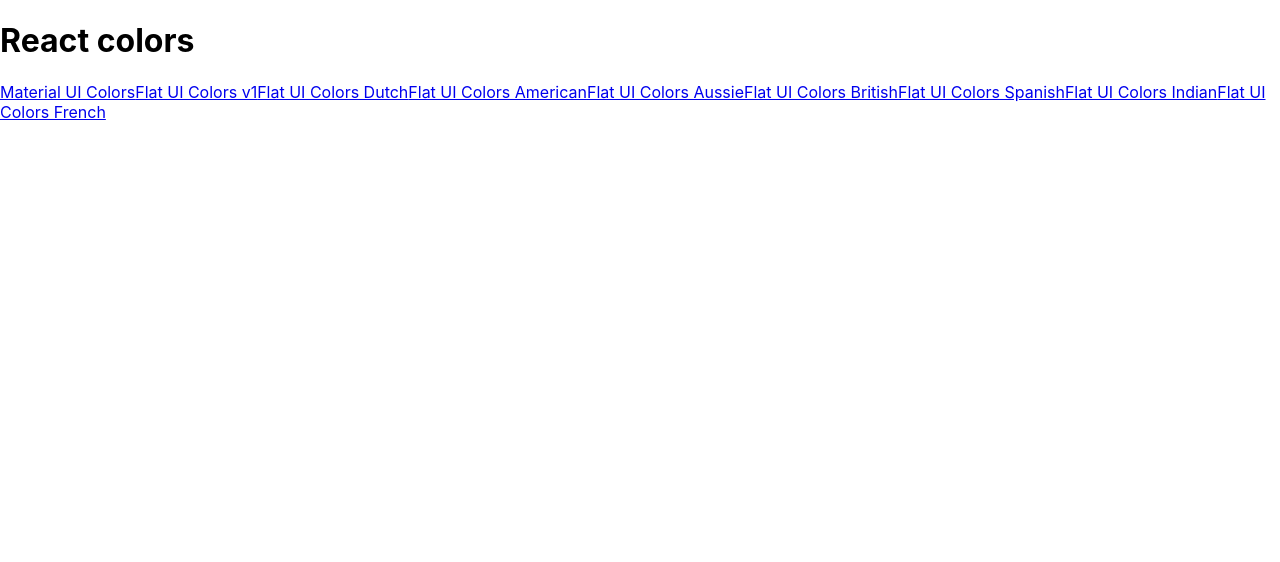
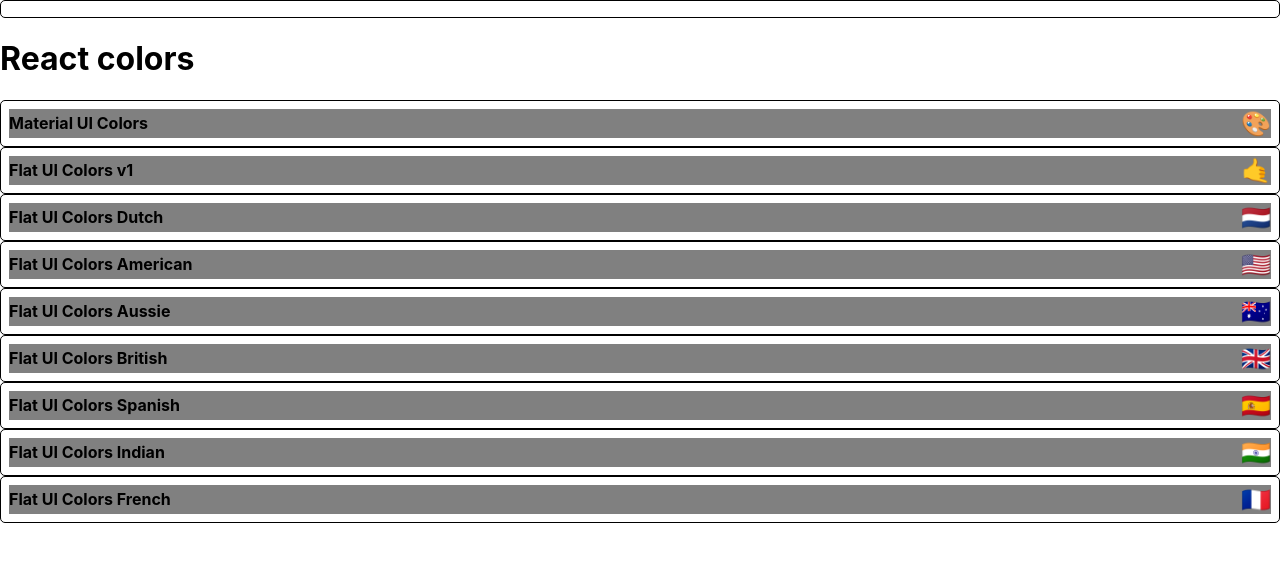
Before and after one commit to karlbalagtey/react-palette, a React (Create React App) app: page / in a window 1280 px wide. Shown: the top 562 px of the page. Built offline with nearby package versions, Linux system fonts and the light colour scheme.

Commit message:
Style miniPalette

```diff
--- a/package.json
+++ b/package.json
@@ -5,6 +5,7 @@
   "dependencies": {
     "@material-ui/core": "^4.2.0",
     "@material-ui/icons": "^4.2.1",
+    "@material-ui/styles": "^4.2.0",
     "chroma-js": "^2.0.4",
     "rc-slider": "^8.6.13",
     "react": "^16.8.6",
--- a/public/index.html
+++ b/public/index.html
@@ -20,7 +20,7 @@
       work correctly both with client-side routing and a non-root public URL.
       Learn how to configure a non-root public URL by running `npm run build`.
     -->
-    <title>React App</title>
+    <title>Colours</title>
   </head>
   <body>
     <noscript>You need to enable JavaScript to run this app.</noscript>
--- /dev/null
+++ b/src/MiniPalette.js
@@ -0,0 +1,49 @@
+import React from 'react';
+import { withStyles } from '@material-ui/styles';
+
+const styles = {
+	root: {
+		backgroundColor: "white",
+		border: "1px solid black",
+		borderRadius: "5px",
+		padding: "0.5rem",
+		position: "relative",
+		overflow: "hidden",
+		"&:hover": {
+			cursor: "pointer"
+		}
+	},
+	colors: {
+		backgroundColor: "grey"
+	},
+	title: {
+		display: "flex",
+		justifyContent: "space-between",
+		alignItems: "center",
+		margin: "0",
+		color: "black",
+		fontSize: "1rem",
+		position: "relative"
+	},
+	emoji: {
+		marginLeft: "0.5rem",
+		fontSize: "1.5rem"
+	}
+};
+
+function MiniPalette(props){
+	const { classes, paletteName, emoji } = props;
+
+	return (
+		<div className={classes.root}>
+			<div className={classes.colors}>
+				<h5 className={classes.title}>
+					{paletteName}
+					<span className={classes.emoji}>{emoji}</span>
+				</h5>
+			</div>
+		</div>
+	)
+}
+
+export default withStyles(styles)(MiniPalette);
--- a/src/PaletteList.js
+++ b/src/PaletteList.js
@@ -1,5 +1,5 @@
 import React, { Component } from 'react';
-import { Link } from 'react-router-dom';
+import MiniPalette from './MiniPalette';
 
 class PaletteList extends Component {
 	render() {
@@ -7,9 +7,10 @@
 
 		return (
 			<div>
+				<MiniPalette />
 				<h1>React colors</h1>
 				{palettes.map(palette => (
-					<Link to={`/palette/${palette.id}`}>{palette.paletteName}</Link>
+					<MiniPalette {...palette} />
 				))}
 			</div>
 		);
```
